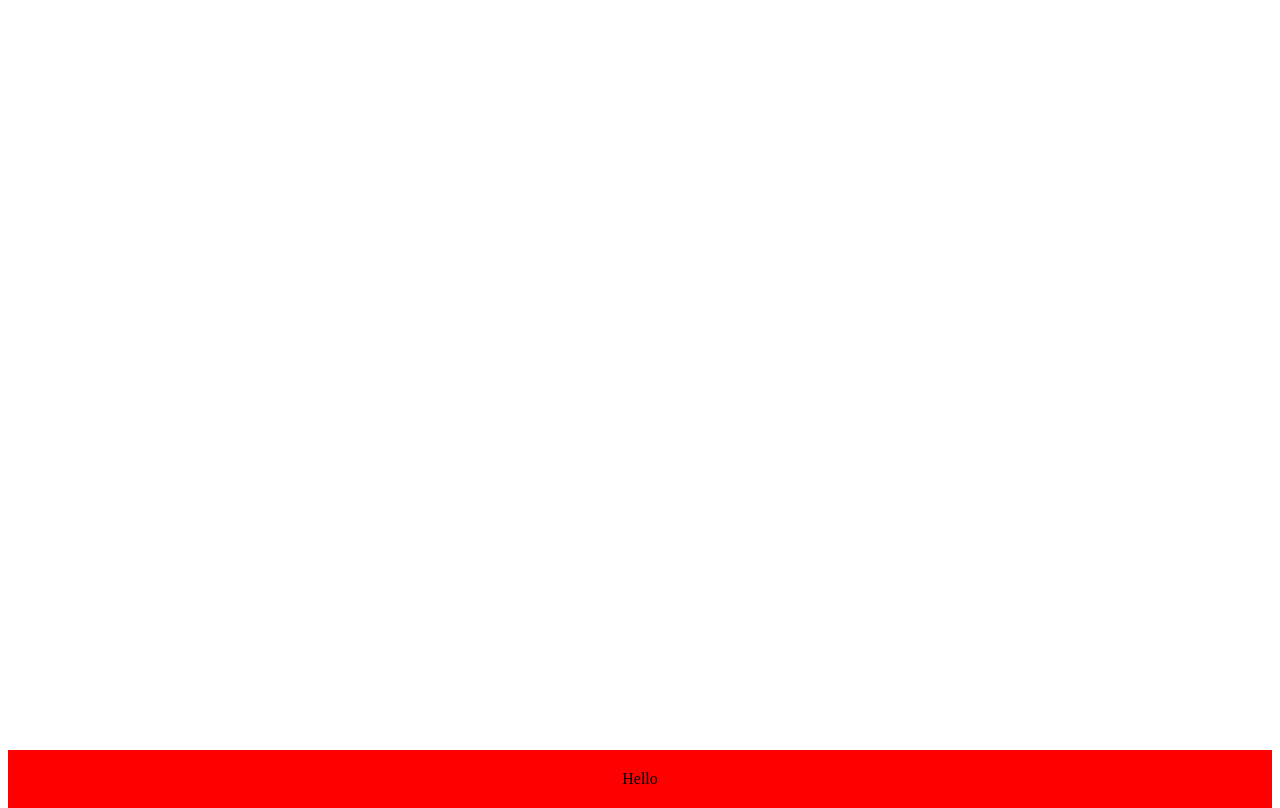
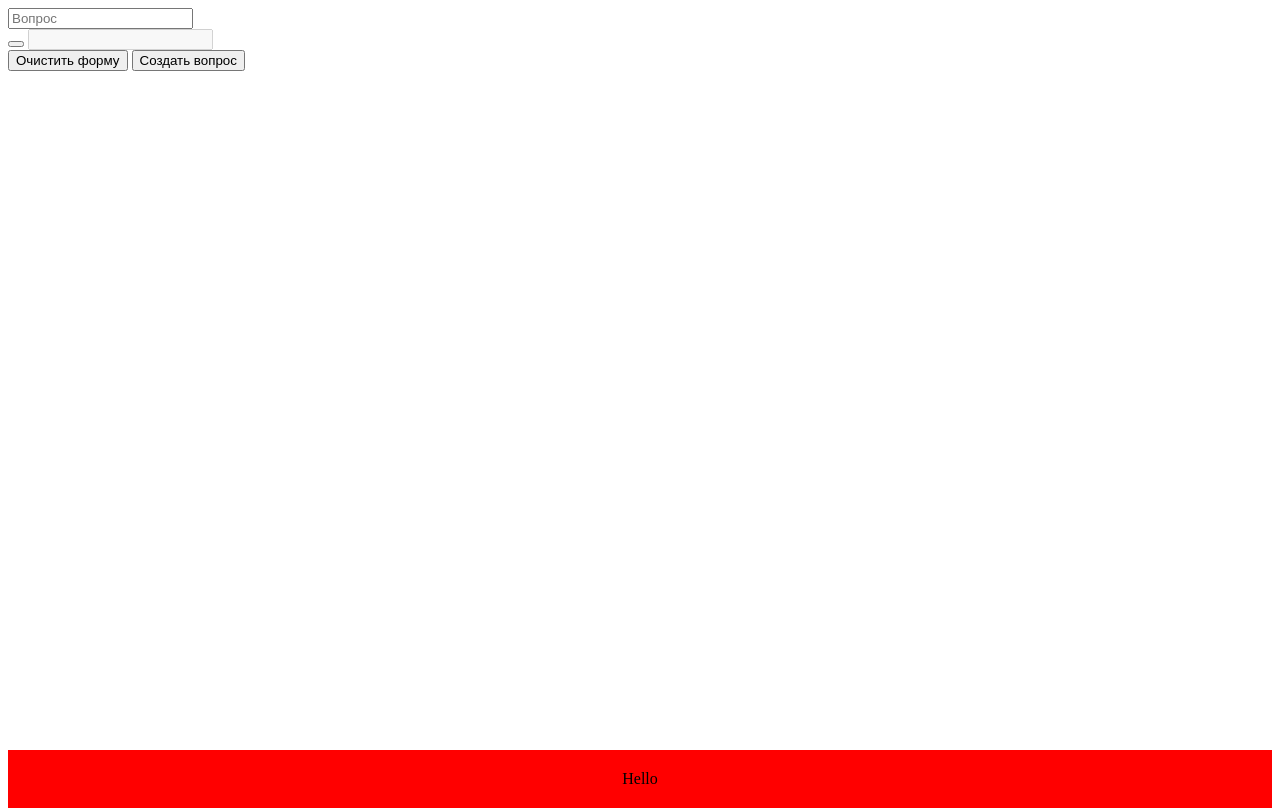
Before and after one commit to Klimzy/moodleProject, a plain HTML site: page index.html in a window 1280 px wide. Drawn offline with Linux system fonts and the light colour scheme.

Commit message:
Created started form: - input for Question - Blocked block with addAnswerBlockButton - buttons Block

```diff
--- a/index.html
+++ b/index.html
@@ -1,5 +1,6 @@
 <!DOCTYPE html>
 <html lang="ru" dir="ltr">
+
 <head>
   <meta charset="utf-8">
   <link rel="stylesheet" href="style.css">
@@ -11,7 +12,30 @@
 <body>
   <div class="wrapper">
     <header class="header"> </header>
-      <main class="main"></main>
+
+
+    <main class="main">
+      <form id="taskForm">
+        <input type="text" required placeholder="Вопрос" id="inputQuestion">
+
+
+        <div class="blockedAnswerBlock">
+          <button type="button" name="addAnswerBlockButton"></button>
+          <input type="text" disabled>
+        </div>
+
+        <div class="buttonsBlock">
+          <input type="reset" value='Очистить форму'>
+          <input type="submit" value="Создать вопрос">
+        </div>
+
+      </form>
+
+
+    </main>
+
+
+
     <footer class="footer">Hello</footer>
 
   </div>
@@ -19,4 +43,5 @@
 
 
 </body>
+
 </html>
--- a/style.css
+++ b/style.css
@@ -11,12 +11,13 @@ body {
 }
 
 .main{
-  padding:20px;
+
   flex: 1 1 auto;
 }
 
 .footer {
   background-color: red;
-  padding:20px;
+  padding-bottom: 20px;
+  padding-top: 20px;
   text-align: center;
 }
```
Lines whose indentation alone changed are shown as unchanged.
